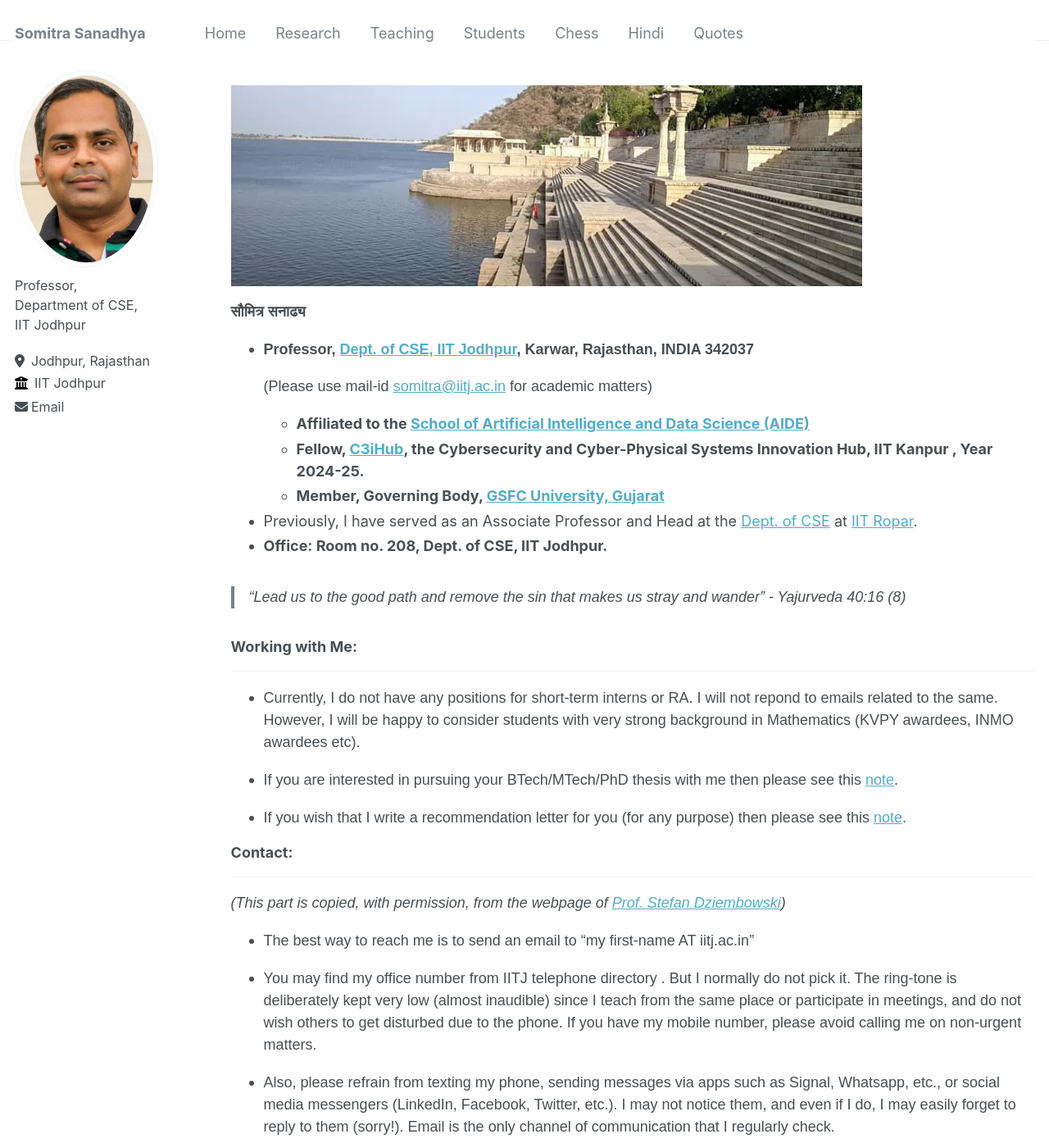
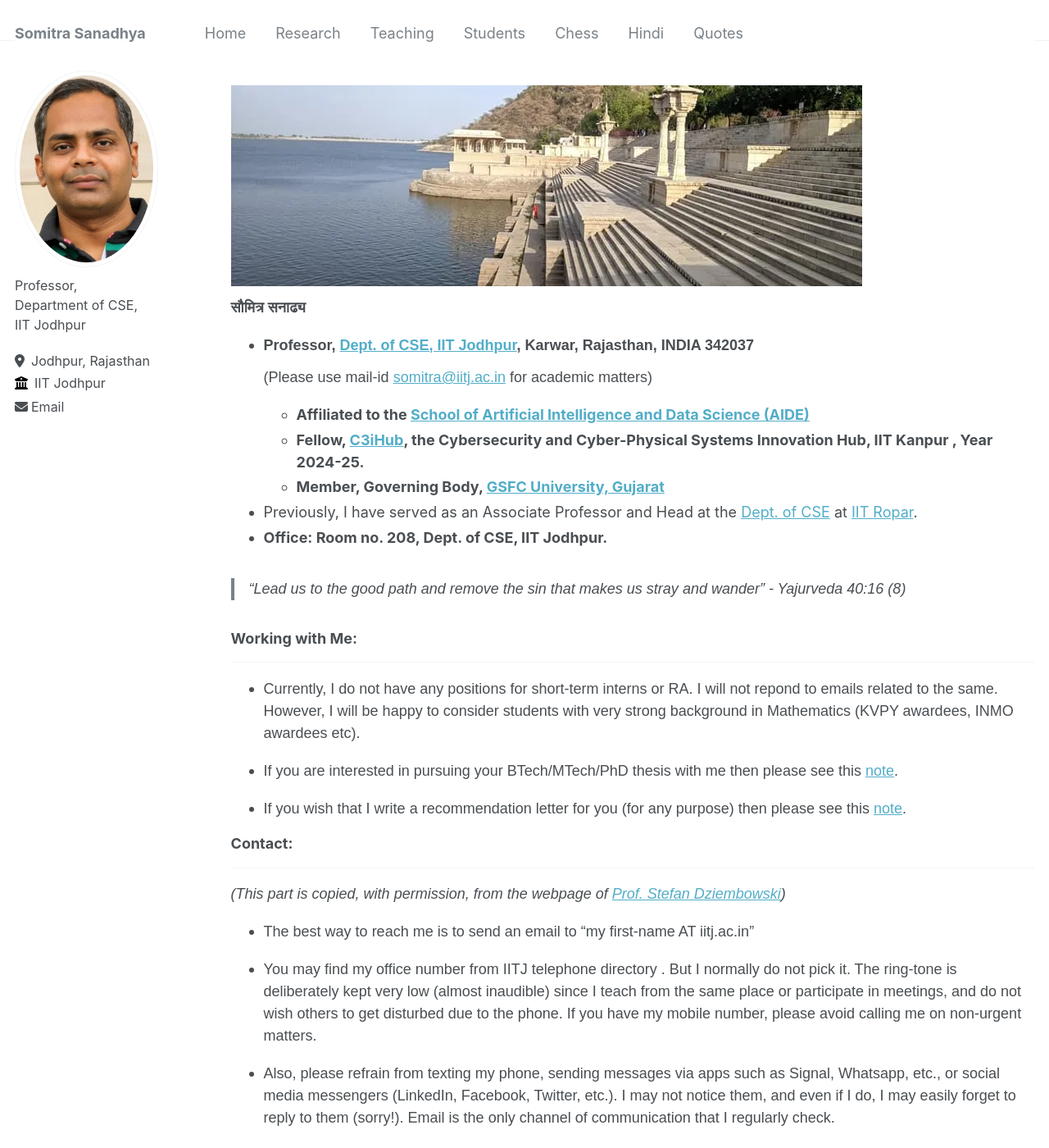
Before and after one commit to somitra-sanadhya/somitra-sanadhya.github.io, a Jekyll site: the page built from _pages/about.md, in a window 1280 px wide and 1400 px high. Shown: the whole window at 82% size. Built offline with Jekyll 4.4.1, drawn with Linux system fonts in a browser that asks for light colours.

Commit message:
Update _base.scss

```diff
--- a/_sass/_base.scss
+++ b/_sass/_base.scss
@@ -58,10 +58,16 @@ small, .small {
 }
 
 p {
-   margin-bottom: 1.0em;
+   margin-bottom: 0.5 em;  //reduced the size
   font-size: 18px;
   font-family: Merriweather, Arial;
 }
+
+/* Add adjacent paragraph adjustment */
+p + p {
+   margin-top: -0.3em; /* Pulls subsequent paragraphs closer */
+}
+
 
 u,
 ins {
```
